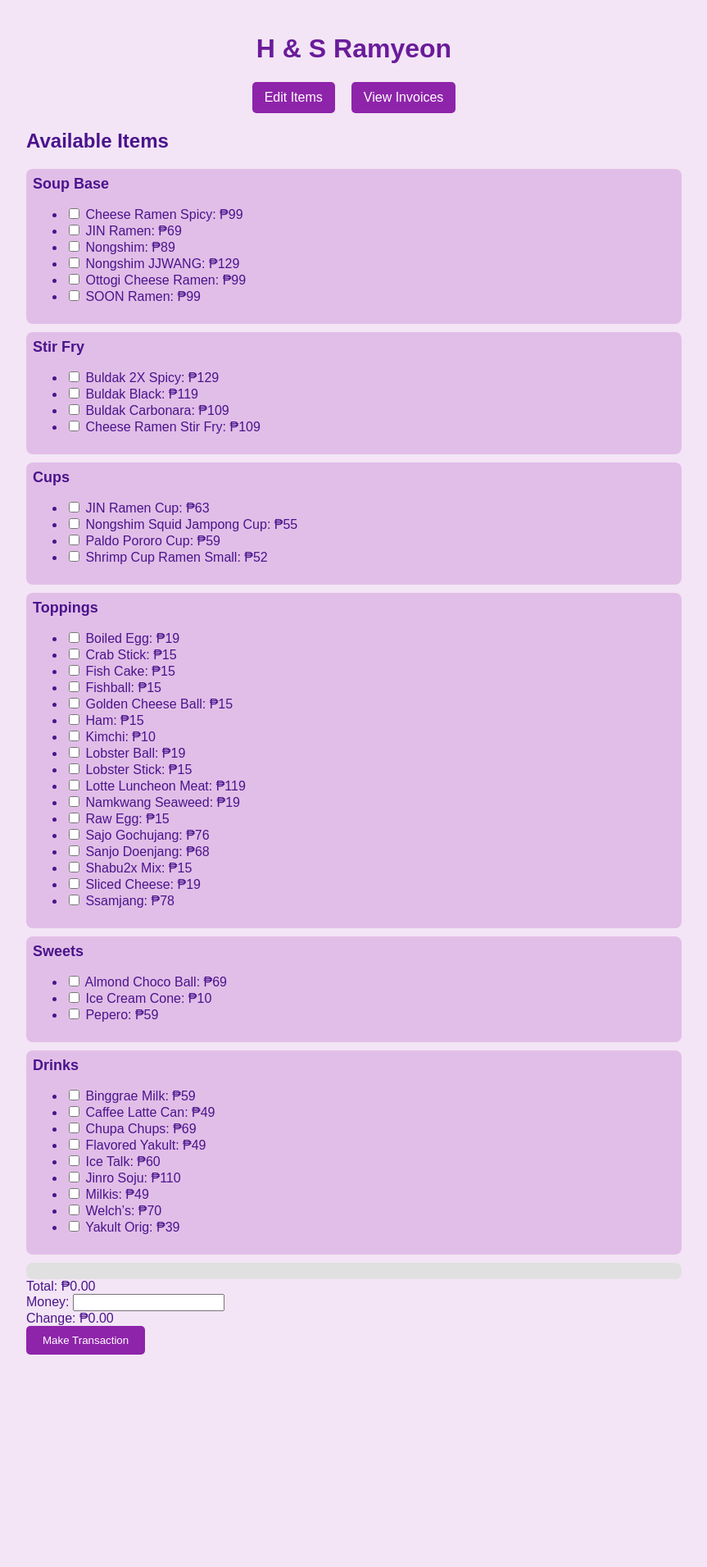
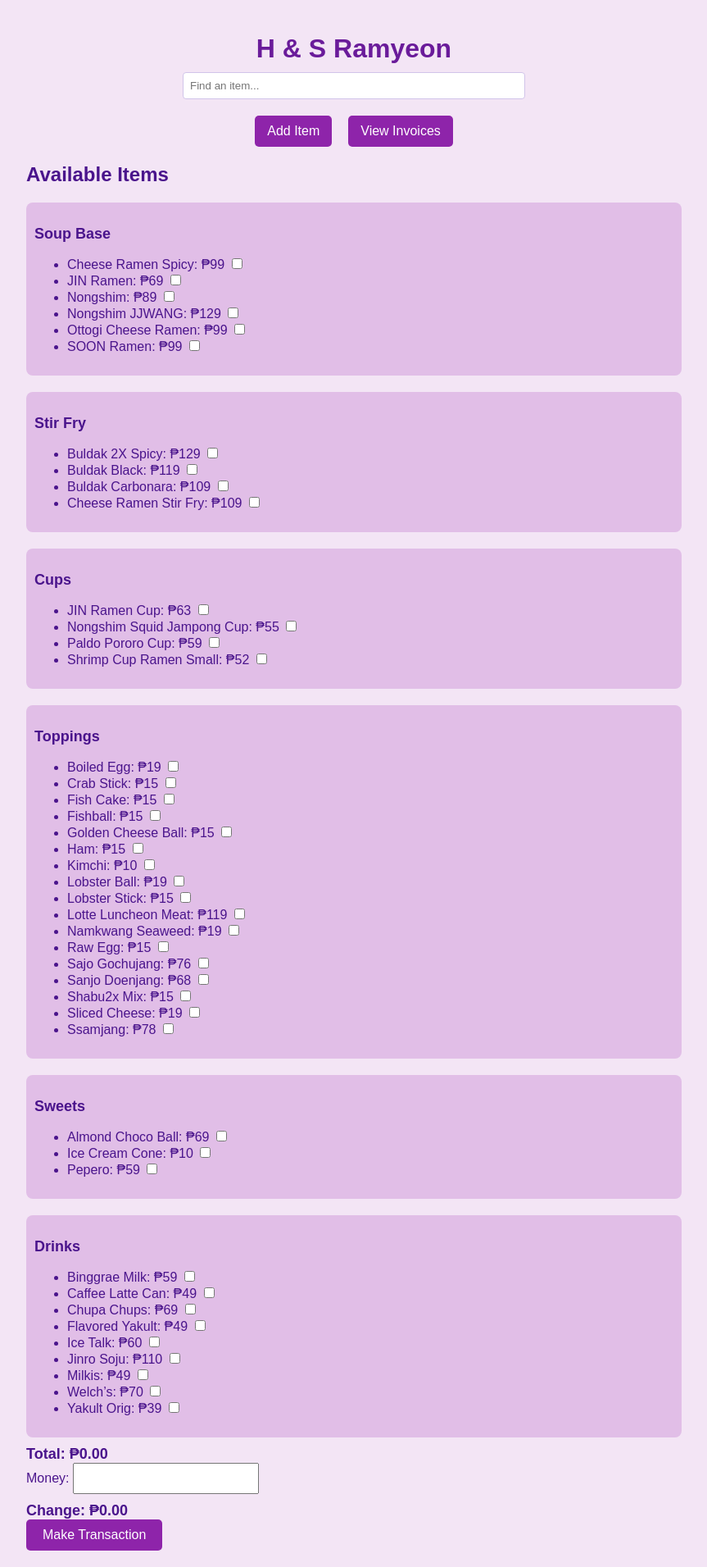
Before and after one commit to skullmatrix/HnSRamyeon, a Flask app: page / in a window 1280 px wide. Shown: the whole page at 82% size, without its empty margins (208-1071 px from the left). Before the commit the page ends 1652 px from the top, so only its background shows below. Run offline with Flask 2, Linux system fonts and the light colour scheme; data comes from the database, SQL or seed files in the repository.

Commit message:
Update index.html

```diff
--- a/templates/index.html
+++ b/templates/index.html
@@ -17,6 +17,18 @@
             text-align: center;
             font-size: 32px;
             color: #6a1b9a;
+            margin-bottom: 10px;
+        }
+        .search-container {
+            text-align: center;
+            margin-bottom: 20px;
+        }
+        .search-container input {
+            padding: 8px;
+            width: 80%;
+            max-width: 400px;
+            border: 1px solid #d1c4e9;
+            border-radius: 4px;
         }
         nav {
             display: flex;
@@ -35,21 +47,24 @@
             background-color: #7b1fa2;
         }
         .item-type {
-            margin-top: 10px;
-            padding: 8px;
+            margin-top: 20px;
+            padding: 10px;
             background-color: #e1bee7;
             border-radius: 8px;
         }
         .item-type h3 {
             color: #4a148c;
             font-size: 18px;
-            margin: 0;
+            margin-bottom: 5px;
         }
-        #review-section {
-            background-color: #e0e0e0;
-            padding: 10px;
-            border-radius: 8px;
+        button, input[type="number"] {
+            font-size: 16px;
+            padding: 8px;
+        }
+        #total, #change {
+            font-weight: bold;
             margin-top: 10px;
+            font-size: 18px;
         }
         button {
             background-color: #8e24aa;
@@ -64,91 +79,62 @@
         }
     </style>
     <script>
-        function updateReview() {
-            const reviewSection = document.getElementById('review-section');
-            reviewSection.innerHTML = '';
-            let total = 0;
+        function filterItems() {
+            const searchInput = document.getElementById('search').value.toLowerCase();
+            const items = document.querySelectorAll('.item-entry');
 
-            document.querySelectorAll('.item-row').forEach(row => {
-                const checkbox = row.querySelector('input[type="checkbox"]');
-                if (checkbox.checked) {
-                    const price = parseFloat(checkbox.getAttribute('data-price'));
-                    const quantitySelect = document.createElement('select');
-                    quantitySelect.name = 'quantity';
-                    quantitySelect.onchange = calculateTotal;
-
-                    for (let i = 1; i <= 10; i++) { // Dropdown for quantities from 1 to 10
-                        const option = document.createElement('option');
-                        option.value = i;
-                        option.text = i;
-                        quantitySelect.appendChild(option);
-                    }
-
-                    const quantityContainer = document.createElement('div');
-                    quantityContainer.textContent = `${checkbox.dataset.name}: ₱${price} `;
-                    quantityContainer.appendChild(quantitySelect);
-                    reviewSection.appendChild(quantityContainer);
+            items.forEach(item => {
+                const itemName = item.querySelector('span').textContent.toLowerCase();
+                if (itemName.includes(searchInput)) {
+                    item.style.display = ''; // Show the item
+                } else {
+                    item.style.display = 'none'; // Hide the item
                 }
             });
-            calculateTotal();
         }
 
         function calculateTotal() {
+            const checkboxes = document.querySelectorAll('input[name="item_id"]:checked');
             let total = 0;
-            document.querySelectorAll('#review-section select').forEach(select => {
-                const price = parseFloat(select.parentElement.textContent.split('₱')[1]);
-                total += price * (parseInt(select.value) || 1);
+
+            checkboxes.forEach(checkbox => {
+                total += parseFloat(checkbox.getAttribute('data-price'));
             });
-            document.getElementById('total').innerText = 'Total: ₱' + total.toFixed(2);
-            calculateChange();
-        }
 
-        function calculateChange() {
-            const total = parseFloat(document.getElementById('total').innerText.replace('Total: ₱', '')) || 0;
-            const moneyReceived = parseFloat(document.getElementById('money_received').value) || 0;
-            const change = Math.max(0, moneyReceived - total);
-            document.getElementById('change').innerText = 'Change: ₱' + change.toFixed(2);
-        }
-
-        function validateForm(event) {
-            const moneyReceived = document.getElementById('money_received').value;
-            if (!moneyReceived || isNaN(moneyReceived) || Number(moneyReceived) <= 0) {
-                event.preventDefault(); // Prevent form submission
-                alert("Please enter a valid amount of money received.");
-            }
+            document.getElementById('total').textContent = 'Total: ₱' + total.toFixed(2);
         }
     </script>
 </head>
 <body>
     <h1>H & S Ramyeon</h1>
 
+    <div class="search-container">
+        <input type="text" id="search" onkeyup="filterItems()" placeholder="Find an item...">
+    </div>
+
     <nav>
-        <a href="/add_item">Edit Items</a>
+        <a href="/add_item">Add Item</a>
         <a href="/invoices">View Invoices</a>
     </nav>
 
     <h2>Available Items</h2>
 
-    <form action="/make_transaction" method="POST" onsubmit="validateForm(event)">
+    <form action="/make_transaction" method="POST">
         {% for type in ['Soup Base', 'Stir Fry', 'Cups', 'Toppings', 'Sweets', 'Drinks'] %}
         <div class="item-type">
             <h3>{{ type }}</h3>
             <ul>
                 {% for item in items %}
                 {% if item['type'] == type %}
-                <li class="item-row">
-                    <input type="checkbox" name="item_id" value="{{ item['id'] }}" data-name="{{ item['name'] }}" data-price="{{ item['price'] }}" onchange="updateReview()">
-                    {{ item['name'] }}: ₱{{ item['price'] }}
+                <li class="item-entry">
+                    <span>{{ item['name'] }}: ₱{{ item['price'] }}</span>
+                    <input type="checkbox" name="item_id" value="{{ item['id'] }}" data-price="{{ item['price'] }}" onchange="calculateTotal()">
                 </li>
                 {% endif %}
                 {% endfor %}
             </ul>
         </div>
         {% endfor %}
-
-        <div id="review-section">
-            <!-- Selected items with quantities will appear here -->
-        </div>
 
         <div id="total">Total: ₱0.00</div>
 
```
